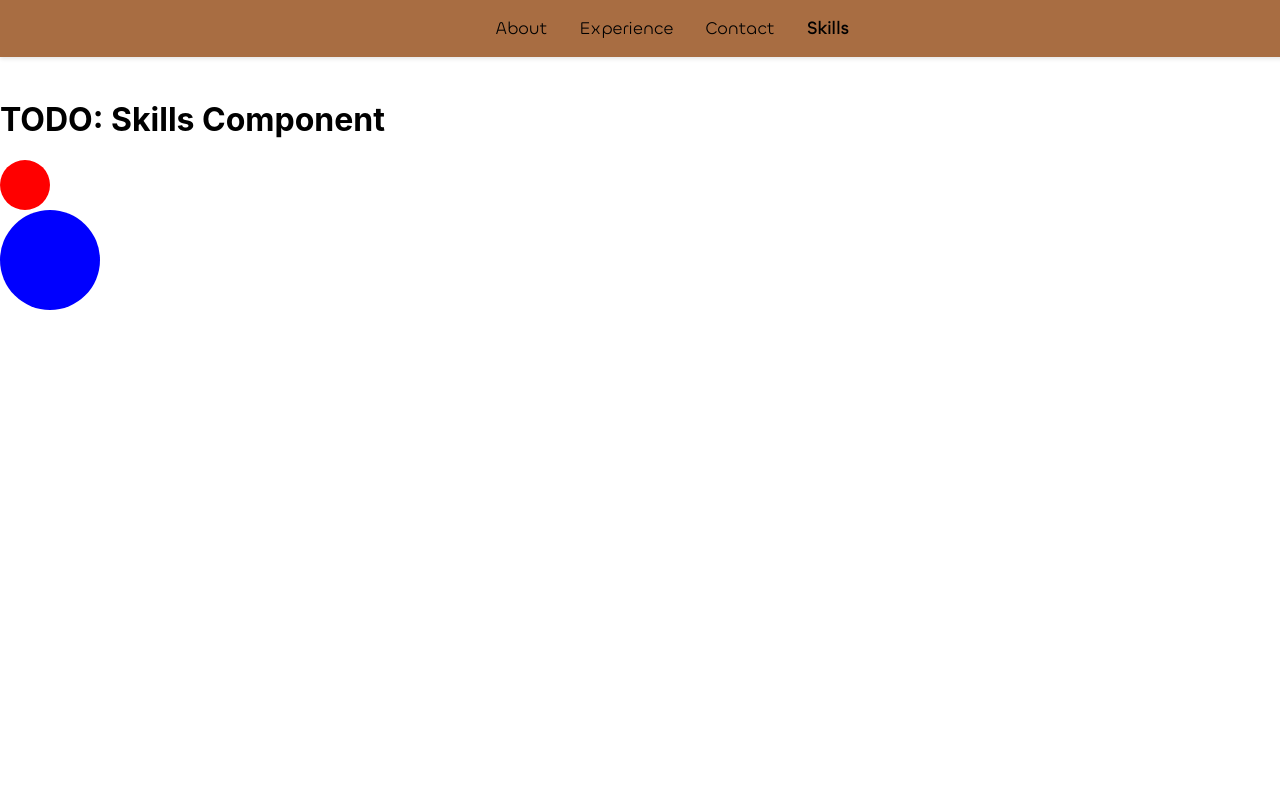
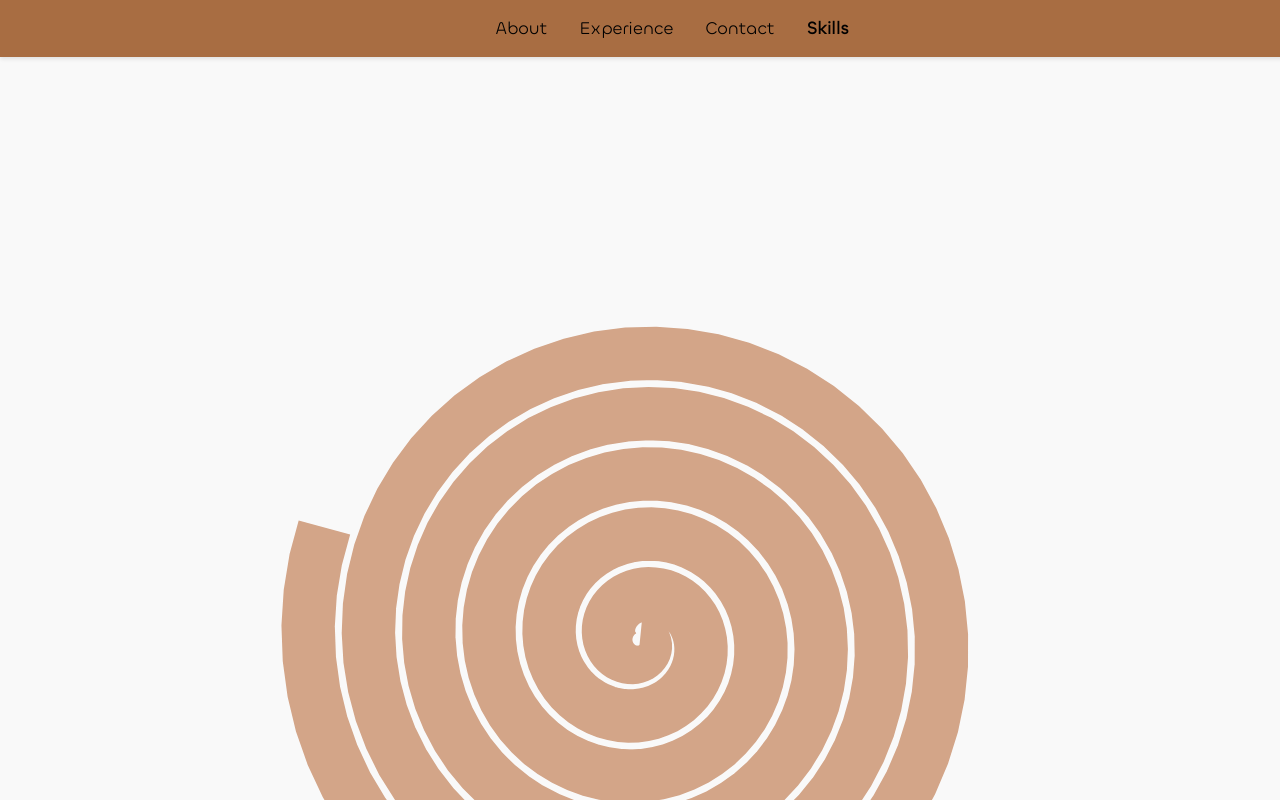
Before and after one commit to Rasika-Deodhar/my-portfolio, a React (Create React App) app: page /skills in a window 1280 px wide. Shown: the top 800 px of the page. Built offline with nearby package versions, Linux system fonts and the light colour scheme.

Commit message:
created spiral for skills

```diff
--- a/src/components/skills/skills.css
+++ b/src/components/skills/skills.css
@@ -1,10 +1,12 @@
-.skills {
-    margin-top: 100px;
-    shape-outside: circle(100%);
-    /* clip-path: circle(6rem at 12rem 8rem); */
+.svg-container {
+    display: flex;
+    justify-content: center;
+    align-items: center;
+    height: 100vh;
+    background-color: #f9f9f9;
+  }
 
-}
-
-.circle {
-    border-radius: 50%; /* Make the element circular */
+  .circle.skills {
+    width: 100%; /* Make sure it occupies full width */
+    height: 100%;
   }
--- a/src/components/skills/skills.tsx
+++ b/src/components/skills/skills.tsx
@@ -1,23 +1,35 @@
 import React, { FC } from 'react';
 import './skills.css';
 
-interface skillsProps {}
+interface SkillsProps {}
 
-const skills: FC<skillsProps> = () => {
+const Skills: FC<SkillsProps> = () => {
+   const numPoints = 350; // Number of points along the spiral
+   const spiralPath = [];
 
-const Circle: React.FC<{ size: string | number; color: string }> = ({ size, color }) => {
-  return (
-    <div className="circle" style={{ width: size, height: size, backgroundColor: color }}></div>
-  );
-};
-return(
- <div className='skills'>
-    <h1>TODO: Skills Component</h1>
-    <div>
-      <Circle size="50px" color="red" />
-      <Circle size="100px" color="blue" />
-    </div>
- </div>)
+   // Generate points for secondary (overlay) spiral
+   for (let i = 0; i < numPoints; i++) {
+     const angle = 0.1 * i;
+     const radius = 0.9 * i; // Slight offset for the overlay spiral, and adjusted size
+     const x = radius * Math.cos(angle);
+     const y = radius * Math.sin(angle);
+     spiralPath.push(`${x},${y}`);
+   }
+
+   const spiralPoints = spiralPath.join(" ");
+
+   return (
+     <div className="svg-container circle skills">
+       <svg viewBox="-600 -600 1200 1200" xmlns="http://www.w3.org/2000/svg">
+         <polyline
+           points={spiralPoints}
+           stroke="#D3A588"  /* Lighter color for the overlay spiral */
+           strokeWidth="50"
+           fill="none"
+         />
+       </svg>
+     </div>
+   );
 };
 
-export default skills;
+export default Skills;
```
